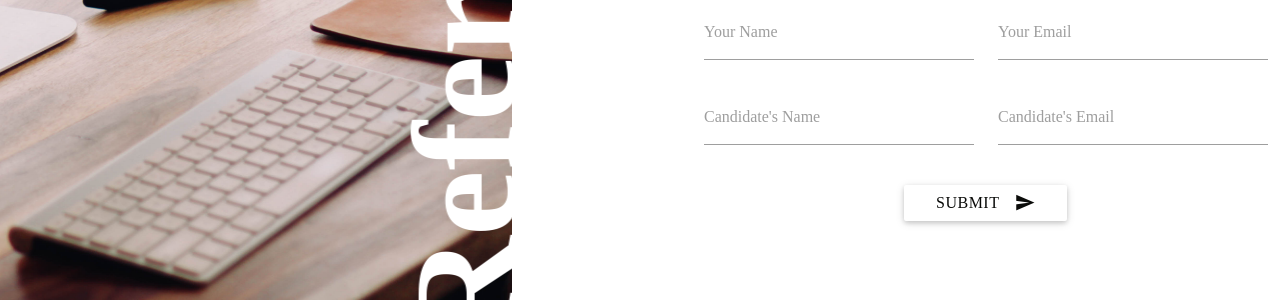
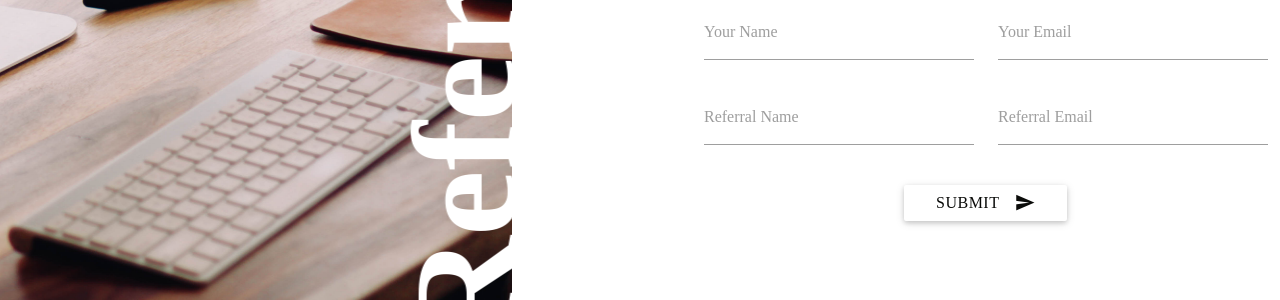
Before and after one commit to bastilleagency/bastille, a Jekyll site: the page built from referrals.markdown, in a window 1280 px wide. Shown: the part 567-867 px from the top of the page. Built offline with Jekyll 4.4.1, drawn with Linux system fonts in a browser that asks for light colours; nearby versions of some CDN libraries; some web fonts are replaced.

Commit message:
Updated Referrals

```diff
--- a/referrals.markdown
+++ b/referrals.markdown
@@ -9,9 +9,9 @@ form:
   type: text
 - label: Your Email
   type: text
-- label: Candidate's Name
+- label: Referral Name
   type: text
-- label: Candidate's Email
+- label: Referral Email
   type: text
 layout: fixed-image
 ---
```
